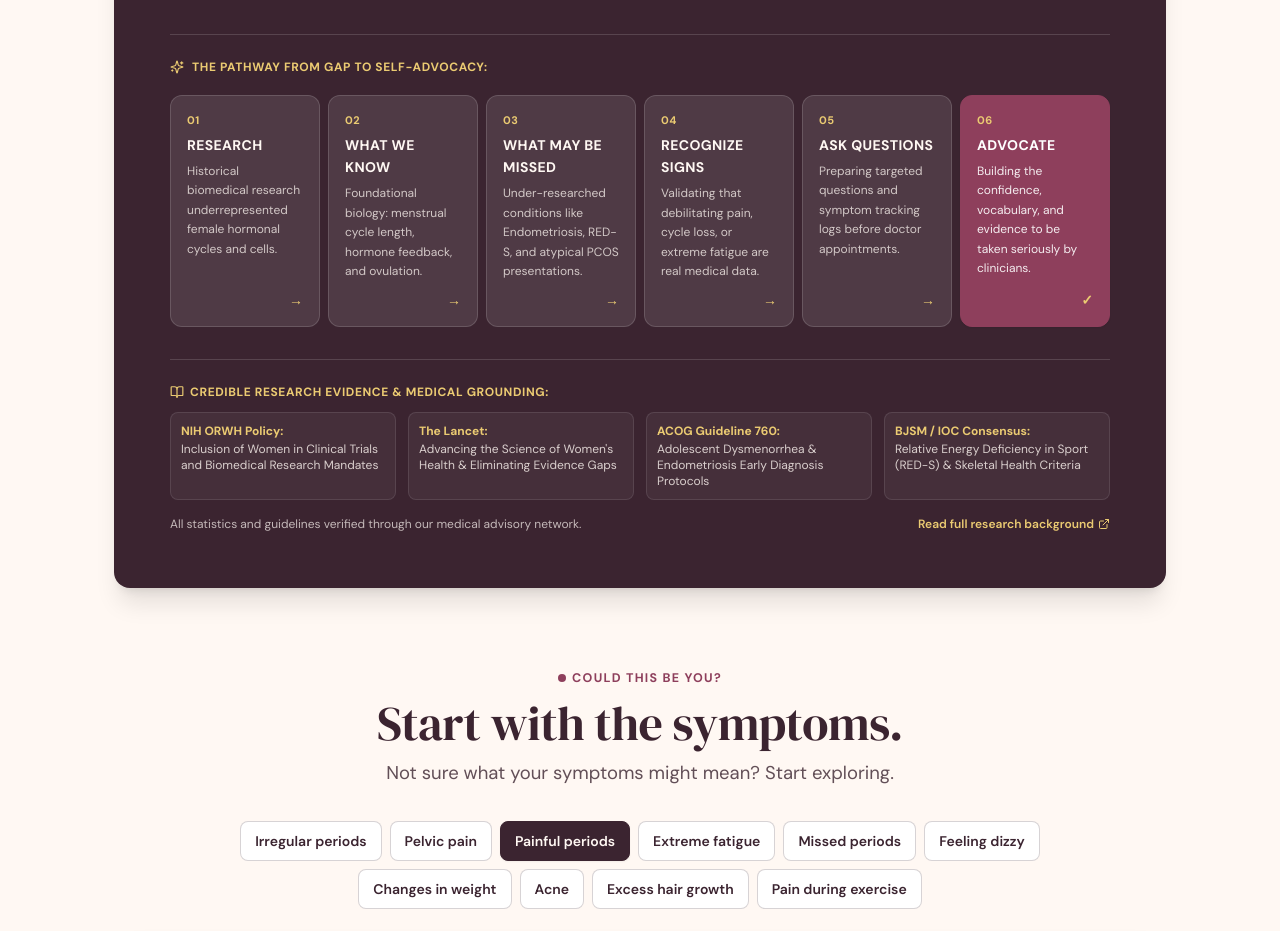
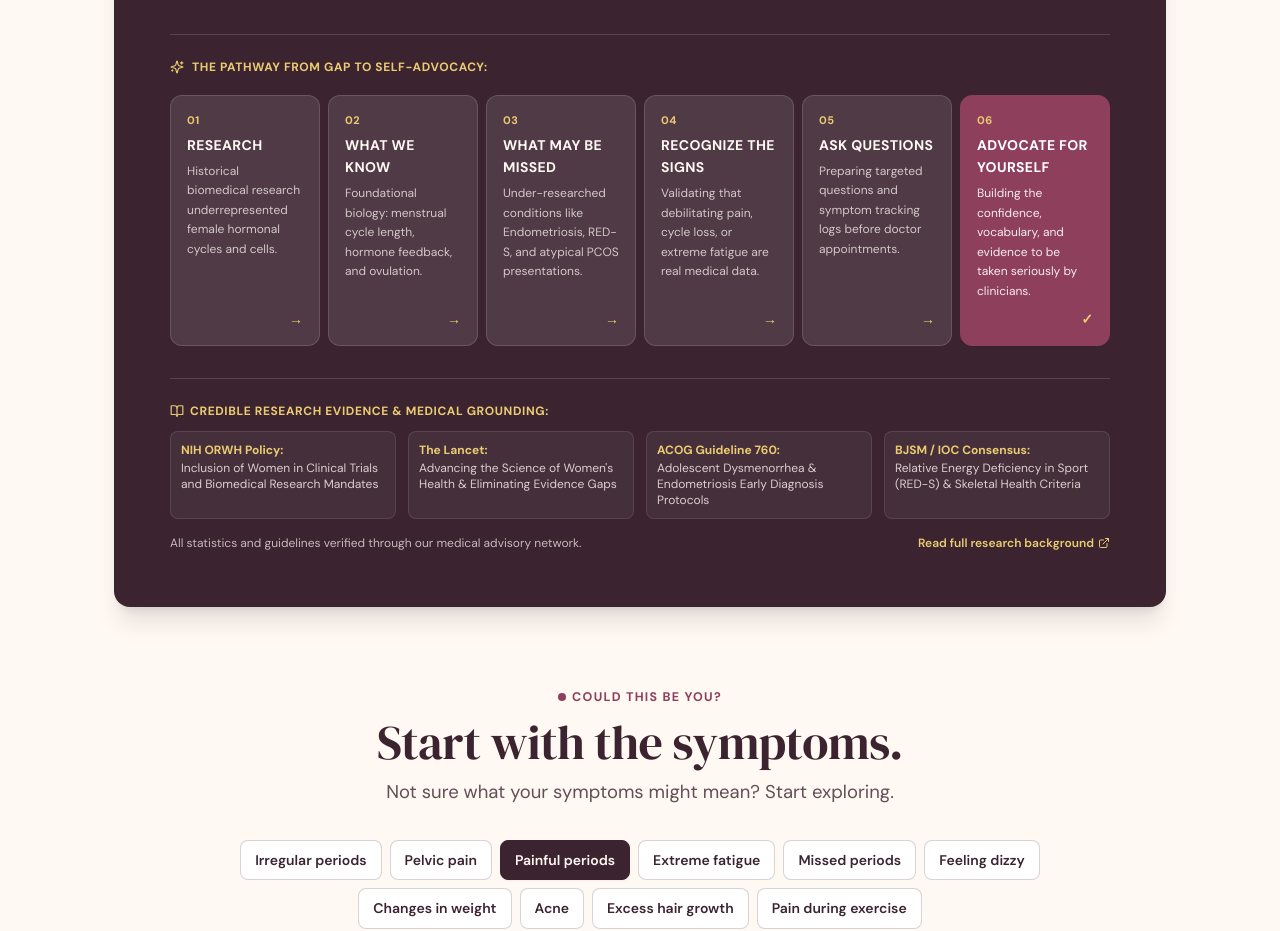
Before and after one commit to sjmaverick26/reprous-webapp, a Next.js app: page / in a window 1280 px wide. Shown: the part 2360-3291 px from the top of the page. Built offline with nearby package versions, Linux system fonts and the light colour scheme; no server answers.

Commit message:
fix(home): exact pathway labels for research gap section

```diff
--- a/src/components/pages/HomeView.tsx
+++ b/src/components/pages/HomeView.tsx
@@ -595,7 +595,7 @@ export function HomeView({ onNavigate }: HomeViewProps) {
                       04
                     </span>
                     <h4 className="font-bold text-[14px] text-ivory tracking-wide font-sans mb-1.5">
-                      RECOGNIZE SIGNS
+                      RECOGNIZE THE SIGNS
                     </h4>
                     <p className="text-[12px] text-ivory/75 font-sans leading-relaxed m-0">
                       Validating that debilitating pain, cycle loss, or extreme fatigue are real medical data.
@@ -637,7 +637,7 @@ export function HomeView({ onNavigate }: HomeViewProps) {
                       06
                     </span>
                     <h4 className="font-bold text-[14px] text-white tracking-wide font-sans mb-1.5">
-                      ADVOCATE
+                      ADVOCATE FOR YOURSELF
                     </h4>
                     <p className="text-[12px] text-white/90 font-sans leading-relaxed m-0">
                       Building the confidence, vocabulary, and evidence to be taken seriously by clinicians.
```
